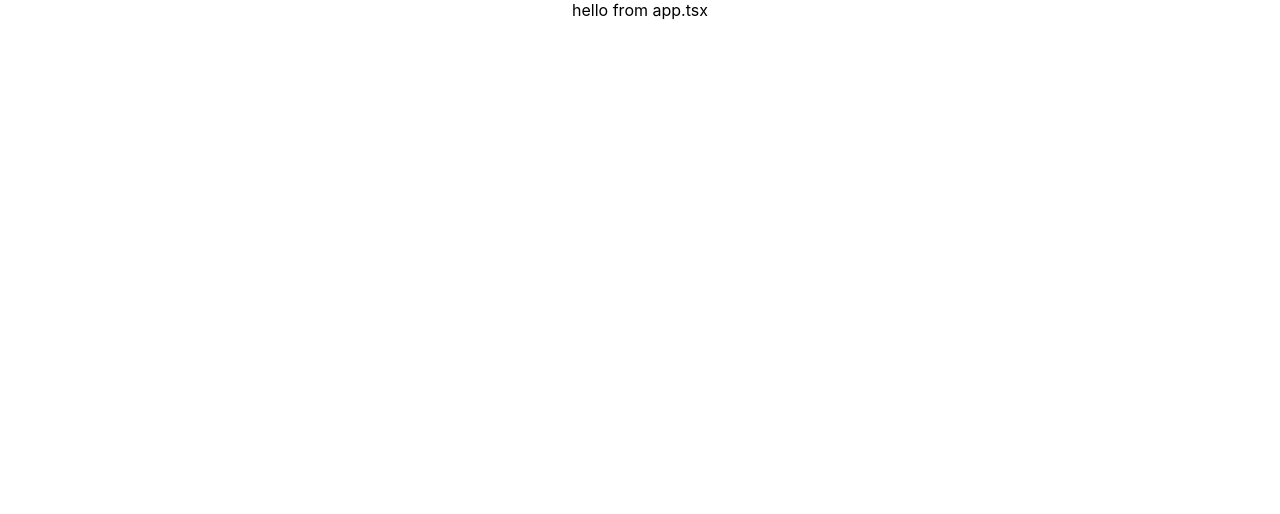
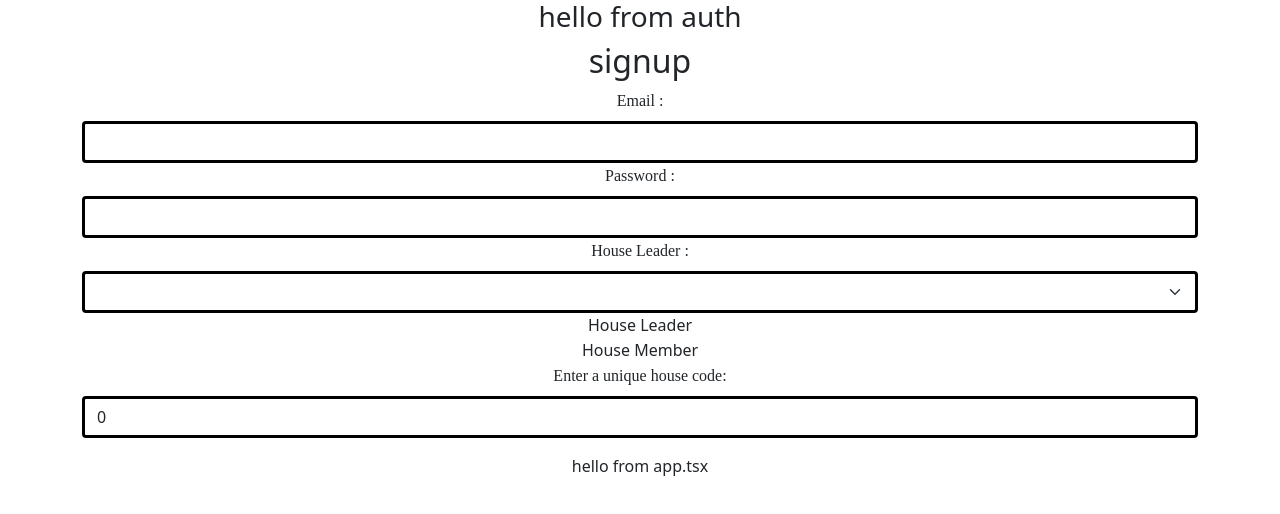
Before and after one commit to AKel4/final-project-client, a React (Create React App) app: page / in a window 1280 px wide. Shown: the top 514 px of the page. Built offline with nearby package versions, Linux system fonts and the light colour scheme.

Commit message:
started signup file - not working yet

```diff
--- a/package.json
+++ b/package.json
@@ -10,9 +10,11 @@
     "@types/node": "^16.11.26",
     "@types/react": "^17.0.39",
     "@types/react-dom": "^17.0.12",
+    "bootstrap": "^5.1.3",
     "react": "^17.0.2",
     "react-dom": "^17.0.2",
     "react-scripts": "5.0.0",
+    "reactstrap": "^9.0.1",
     "typescript": "^4.6.2",
     "web-vitals": "^2.1.4"
   },
--- a/src/App.tsx
+++ b/src/App.tsx
@@ -1,10 +1,11 @@
 import React from 'react';
-import logo from './logo.svg';
 import './App.css';
+import Auth from './components/Auth/Auth';
 
 function App() {
   return (
     <div className="App">
+      <Auth />
       <div className="verticalCenter">
         hello from app.tsx
       </div>
--- /dev/null
+++ b/src/components/Auth/Auth.tsx
@@ -0,0 +1,26 @@
+import React, { Component } from 'react'
+import Signup from './Signup';
+
+
+interface AuthProps {
+
+}
+
+interface AuthState {
+
+}
+
+class Auth extends React.Component<AuthProps, AuthState> {
+  constructor(props: AuthProps) {
+    super(props);
+    this.state = {   };
+  }
+  render() {
+    return ( <div>
+      <h3>hello from auth</h3>
+      <Signup />
+    </div> );
+  }
+}
+
+export default Auth;
--- /dev/null
+++ b/src/components/Auth/Signup.tsx
@@ -0,0 +1,95 @@
+import * as React from 'react';
+import { ButtonToggle, Container, Form, FormGroup, Input, Label } from 'reactstrap';
+
+interface SignupProps {
+
+}
+
+interface SignupState {
+  email: string,
+  password: string,
+  admin: boolean,
+  houseCode: number
+}
+
+class Signup extends React.Component<SignupProps, SignupState> {
+  e: any;
+  constructor(props: SignupProps) {
+    super(props);
+    this.state = {
+      email: '',
+      password: '',
+      admin: false,
+      houseCode: 0,
+     };
+  }
+
+  handleSubmit = async (e: React.FormEvent<HTMLFormElement>) => {
+    e.preventDefault();
+    console.log('button was clicked');
+    const requestObject = {
+      email: this.state.email,
+      password: this.state.password,
+      admin: this.state.admin,
+      houseCode: this.state.houseCode
+    }
+
+      try {
+        const res = await fetch('http://localhost:6000/user/signup', {
+          method: 'POST',
+          body: JSON.stringify(requestObject),
+          headers: new Headers({
+            'Content-Type': 'application/json'
+          }),
+        })
+        const data = await res.json()
+        console.log(data)
+
+
+
+
+      } catch (error) {
+        console.log({error})
+      }};
+
+  changeState = () => {
+    this.setState({
+      email: this.e.target.value,
+    })
+  }
+
+    render() {
+      return (
+      <div>
+        <h2>signup</h2>
+        <Container>
+          <Form onSubmit={this.handleSubmit}>
+            <FormGroup>
+              <Label htmlFor='email' style={{fontFamily: 'Poppins'}}>Email :</Label>
+              <Input style={{border: 'solid black 3px'}} onChange={this.changeState} name="email" type='email' value={this.state.email} />
+
+              <Label htmlFor='password' style={{fontFamily: 'Poppins'}} >Password :</Label>
+              <Input style={{border: 'solid black 3px'}} onChange={this.changeState} name='password' type='password'  value={this.state.password}/>
+
+              <Label htmlFor='admin' style={{fontFamily: 'Poppins'}} >House Leader :</Label>
+              <Input style={{border: 'solid black 3px'}} onChange={this.changeState} name='admin' type='select' value={this.state.admin} />
+              <option value="true">House Leader</option>
+              <option value="false">House Member</option>
+
+              <Label htmlFor='houseCode' style={{fontFamily: 'Poppins'}} >Enter a unique house code:</Label>
+              <Input style={{border: 'solid black 3px'}} onChange={this.changeState} name='houseCode' type='number'  value={this.state.houseCode}/>
+
+            </FormGroup>
+          </Form>
+        </Container>
+      </div>
+      );
+    }
+
+  }
+
+
+
+
+
+export default Signup;
--- a/src/index.tsx
+++ b/src/index.tsx
@@ -3,6 +3,7 @@ import ReactDOM from 'react-dom';
 import './index.css';
 import App from './App';
 import reportWebVitals from './reportWebVitals';
+import 'bootstrap/dist/css/bootstrap.css';
 
 ReactDOM.render(
   <React.StrictMode>
--- a/tsconfig.json
+++ b/tsconfig.json
@@ -18,7 +18,10 @@
     "resolveJsonModule": true,
     "isolatedModules": true,
     "noEmit": true,
-    "jsx": "react-jsx"
+    "jsx": "react-jsx",
+    "outDir": "js",
+    "sourceMap": true,
+
   },
   "include": [
     "src"
```
Also changed, not shown: src/components/Auth/Login.tsx (added, +21 -0 lines), 1 other file (tests, documents, lock files or other folders).
